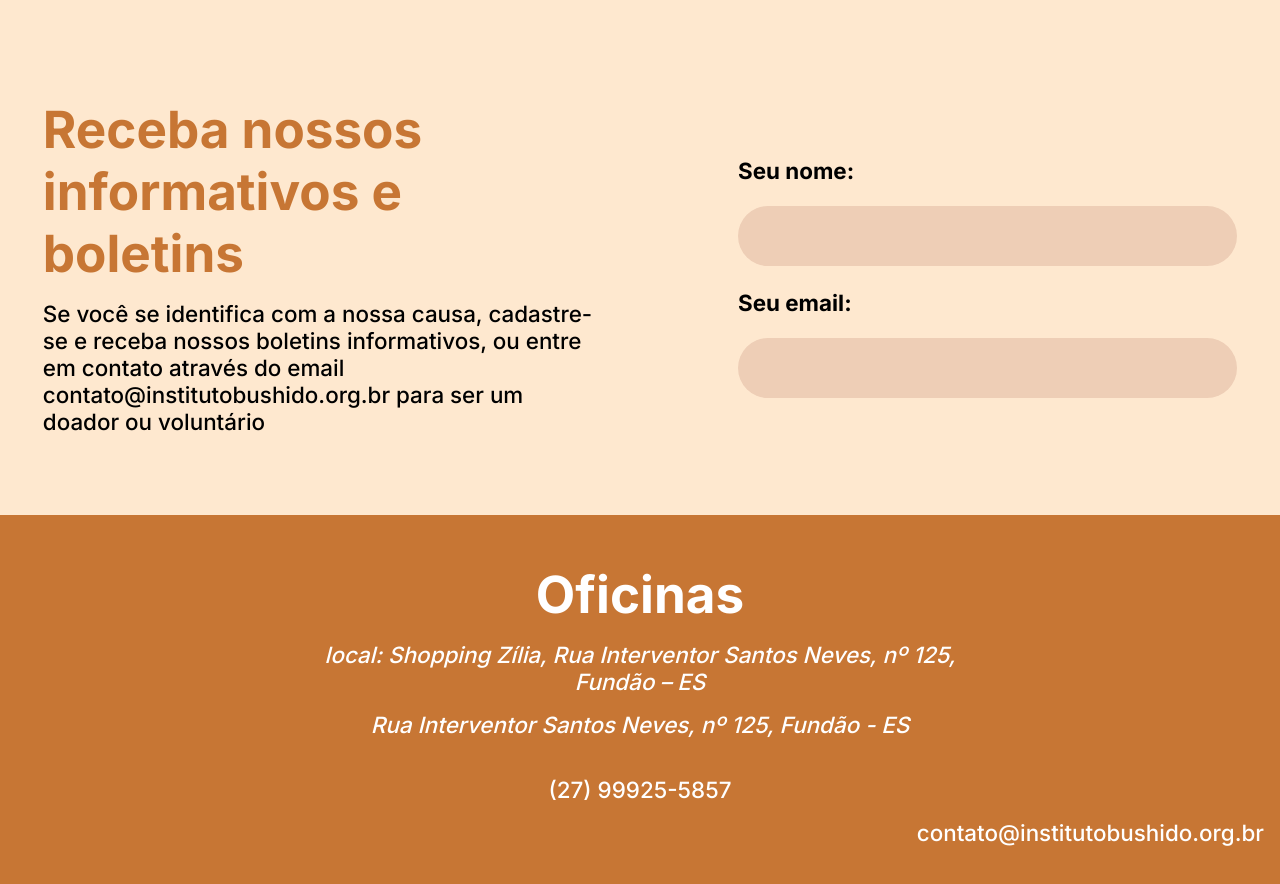
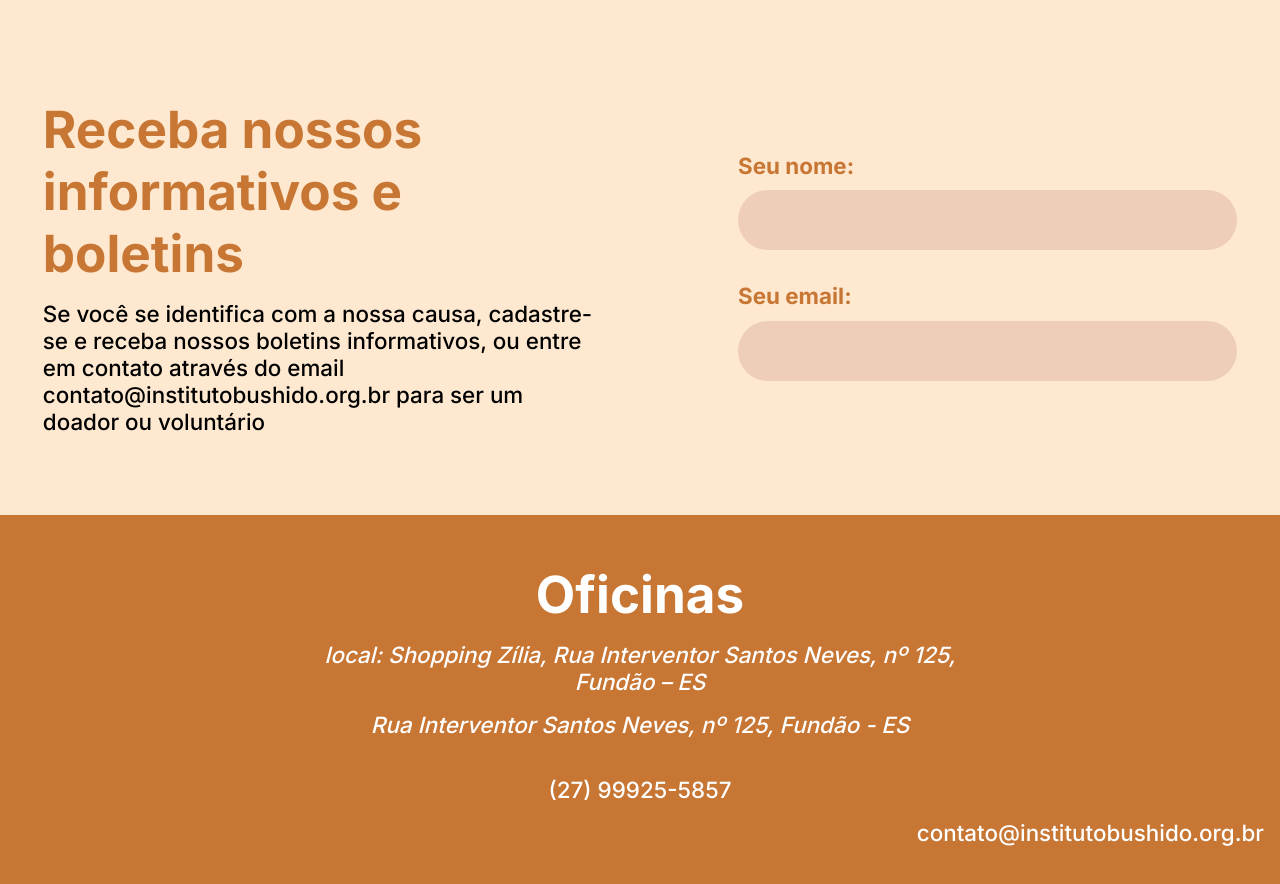
Before and after one commit to Bushido-Tecnologia/frontend, a Next.js app: page / in a window 1280 px wide. Shown: the part 2740-3624 px from the top of the page. Built offline with nearby package versions, Linux system fonts and the light colour scheme.

Commit message:
Fixing bugs

```diff
--- a/src/app/page.tsx
+++ b/src/app/page.tsx
@@ -118,15 +118,9 @@ const Home = () => {
         </div>
 
         <div className={home.home__informative__inputs}>
-          <div>
-            <h6 className={home.home__informative__inputs__text}>Seu nome:</h6>
-            <Input height="4.5em" />
-          </div>
+            <Input text="Seu nome:" height="4.5em" />
 
-          <div>
-            <h6 className={home.home__informative__inputs__text}>Seu email:</h6>
-            <Input height="4.5em" />
-          </div>
+            <Input text="Seu email:" height="4.5em" />
         </div>
       </div>
 
--- a/src/styles/home.module.css
+++ b/src/styles/home.module.css
@@ -198,11 +198,11 @@
 
 .home__informative__inputs {
     width: 100%;
-}
+    max-width: 800px;
 
-.home__informative__inputs__text {
-    font-size: var(--font-size-small);
-    margin: 1em 0 .5em;
+    display: flex;
+    flex-direction: column;
+    gap: 2em;
 }
 
 @media screen and (min-width: 767px) {
```
